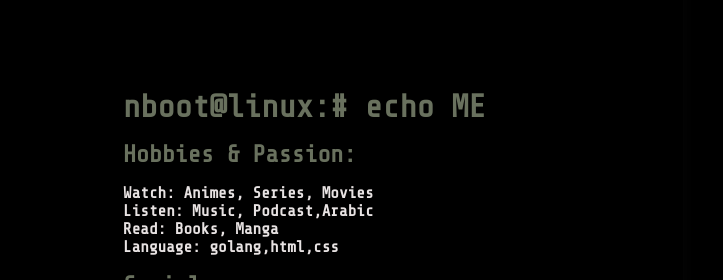
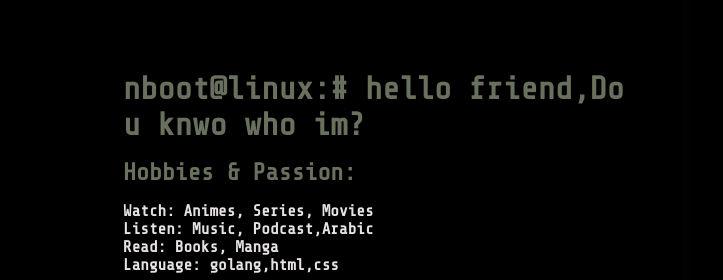
Before and after one commit to Psychopovt/Psychopovt.github.io, a plain HTML site: page index.html in a window 1280 px wide. Shown: the part 180-460 px from the top of the page, 557-1280 px from the left. Drawn offline with Linux system fonts and the light colour scheme.

Commit message:
hello friend

```diff
--- a/index.html
+++ b/index.html
@@ -10,7 +10,7 @@
   <body>
     <img src="https://64.media.tumblr.com/2e9880bd9f94e6d751abf84428404ac6/tumblr_o4d0ndPd3Q1ugdbx7o1_1280.png"/>
     <div>
-      <h1>nboot@linux:# echo ME</h1>
+      <h1>nboot@linux:# hello friend,Do u knwo who im?</h1>
       <h2>Hobbies & Passion:</h2>
       <p>
         Watch: Animes, Series, Movies
```
